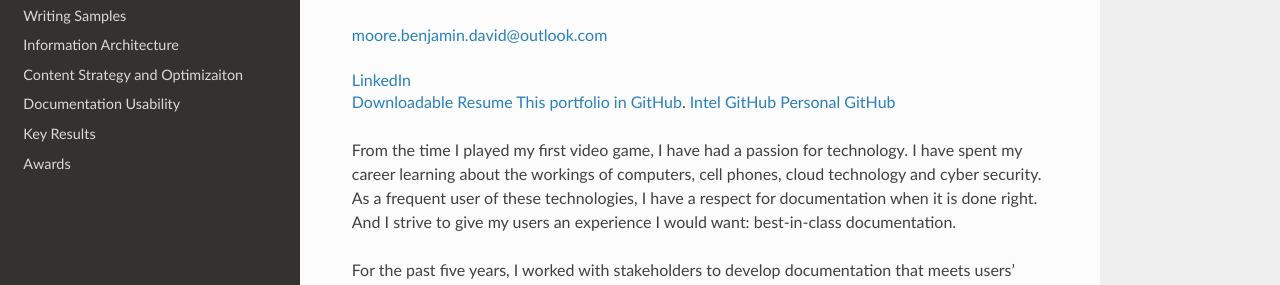
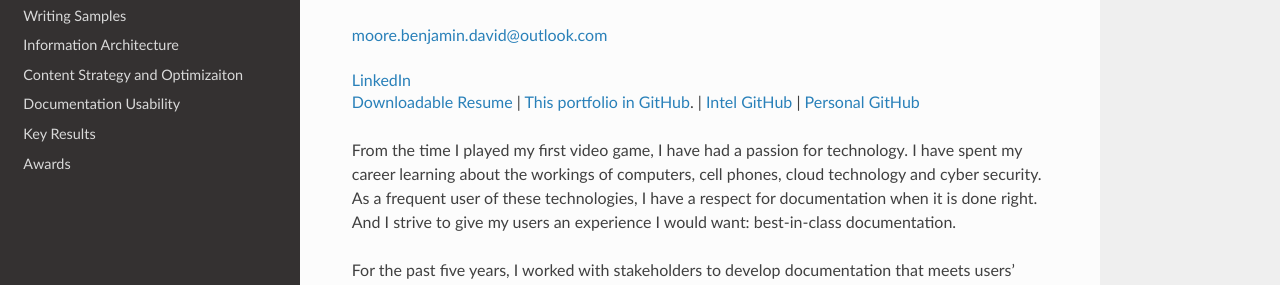
Before and after one commit to bikerben33/portfolio, a Sphinx documentation site: the page built from docs/source/index.rst, in a window 1280 px wide and 1112 px high. Shown: the part 136-421 px from the top of the window. Built offline with Sphinx 7.4.7 and the Read the Docs theme 3.1.0, drawn with Linux system fonts in a browser that asks for light colours.

```diff
--- a/docs/source/index.rst
+++ b/docs/source/index.rst
@@ -18,9 +18,9 @@ Benjamin D Moore Portfolio
 
    <a href="https://www.linkedin.com/in/ben-moore-2067a01/" target="_blank">LinkedIn</a>
 
-`Downloadable Resume <https://github.com/bikerben33/portfolio/blob/main/docs/source/pdf/BenDMooreResume.pdf>`_
-`This portfolio in GitHub <https://github.com/bikerben33/portfolio>`_.
-`Intel GitHub <https://github.com/bdmoore1/>`_
+`Downloadable Resume <https://github.com/bikerben33/portfolio/blob/main/docs/source/pdf/BenDMooreResume.pdf>`_ |
+`This portfolio in GitHub <https://github.com/bikerben33/portfolio>`_. |
+`Intel GitHub <https://github.com/bdmoore1/>`_ |
 `Personal GitHub <https://github.com/bikerben33/>`_
 
 
```
